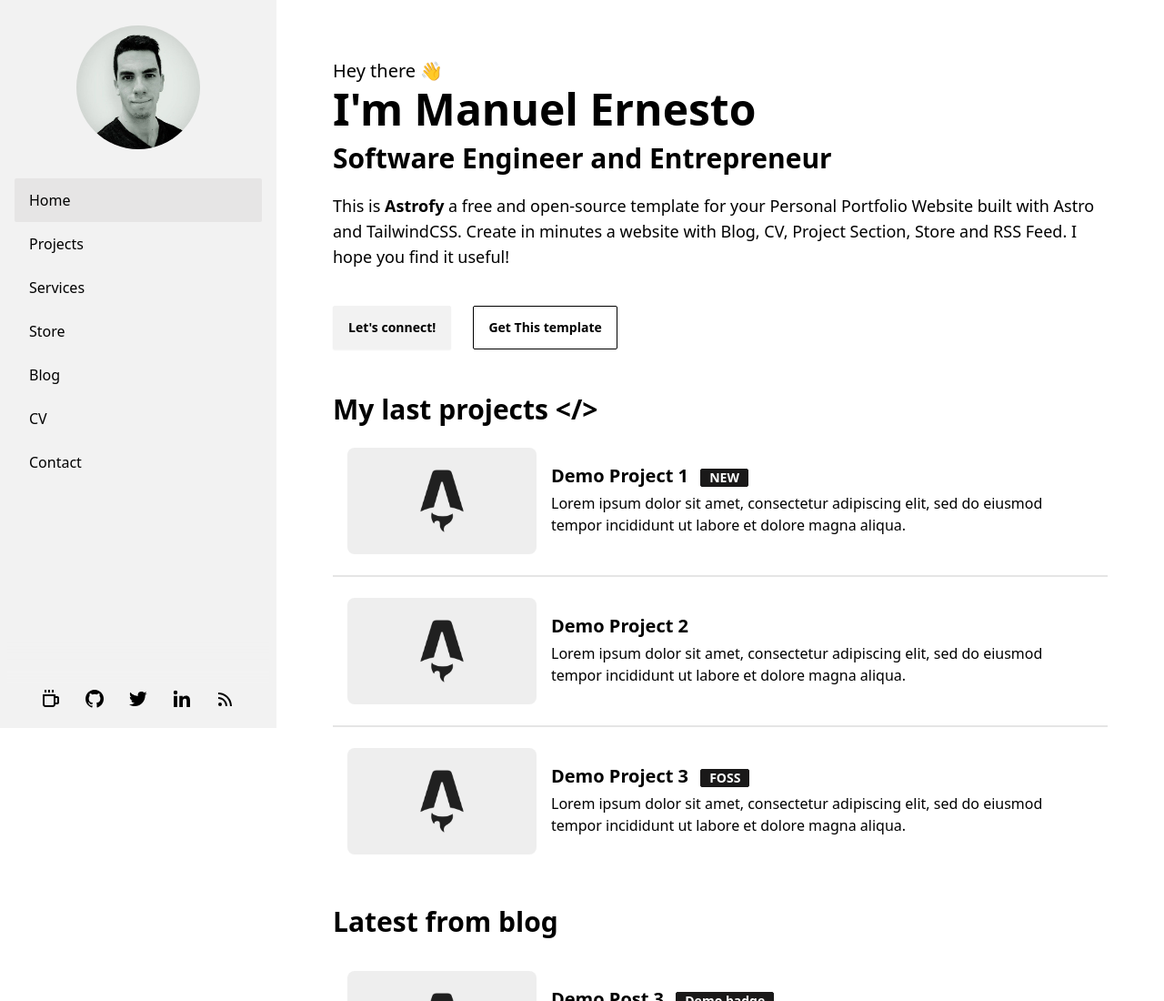
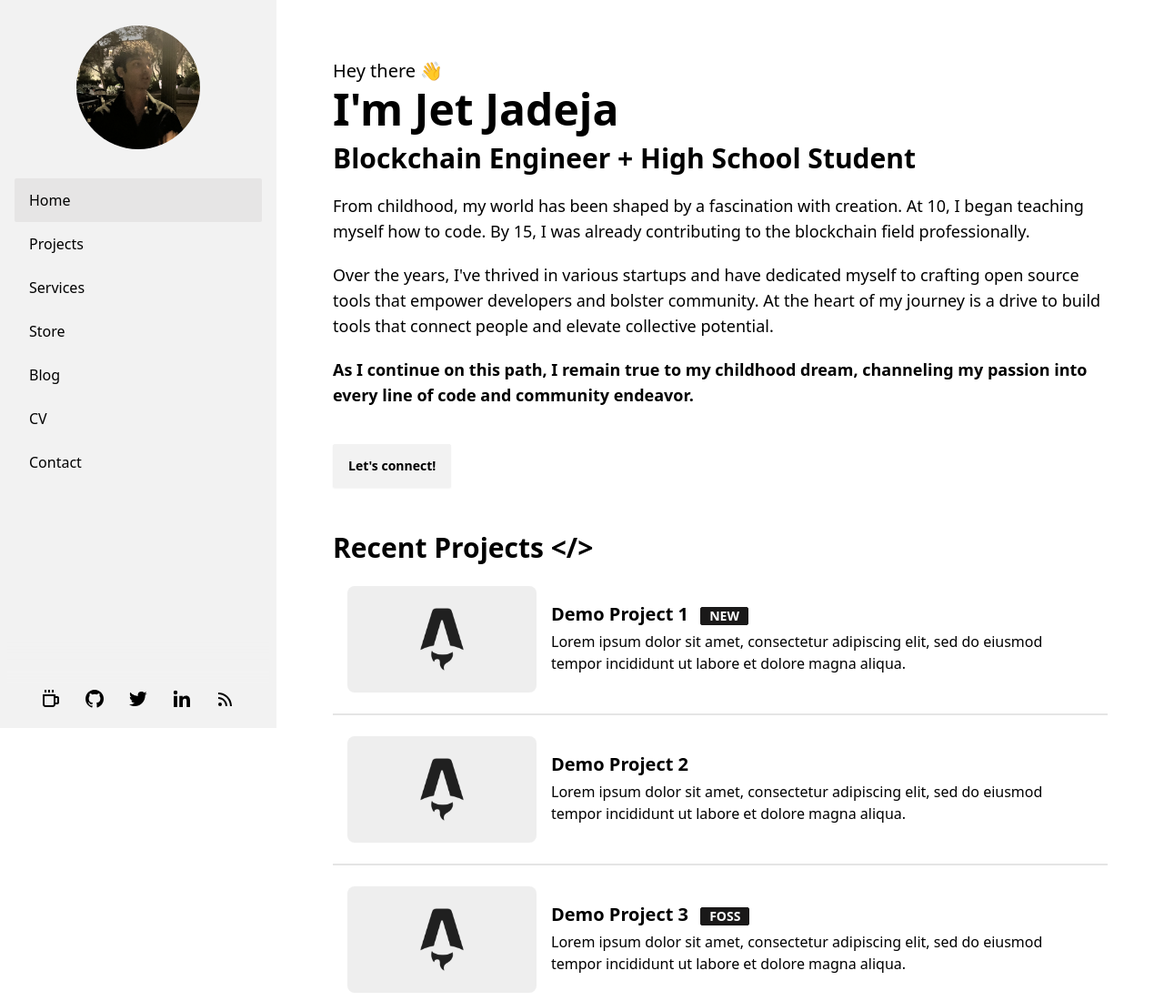
Before and after one commit to JetJadeja/personal-website, an Astro site: page / in a window 1280 px wide. Shown: the top 1100 px of the page at 91% size. Built offline with nearby package versions, Linux system fonts and the light colour scheme; Astro itself is replaced by a stand-in of ours.

Commit message:
Modify initial website

```diff
--- a/src/components/Footer.astro
+++ b/src/components/Footer.astro
@@ -7,7 +7,7 @@ const today = new Date();
     &copy; {today.getFullYear()} Manuel Ernesto
   </div>
   <div class="inline opacity-75">
-    Developed by <a href="https://manuelernestog.github.io" target="_blank" class="font-bold">Manuel Ernesto</a> using
+    Developed by <a href="https://jetjadeja.github.io" target="_blank" class="font-bold">Manuel Ernesto</a> using
     <!-- Thanks for using this template. You can keep this line to support my work :) -->
     <a href="https://astrofy-template.netlify.app/" target="_blank" class="font-bold">Astrofy Template ⚡️</a>
   </div>
--- a/src/components/SideBar.astro
+++ b/src/components/SideBar.astro
@@ -12,7 +12,7 @@ const { sideBarActiveItemID } = Astro.props;
       <a href="/">
         <div class="avatar transition ease-in-out hover:scale-[102%] block m-auto">
           <div class="w-[8.5rem]">
-            <Image class="mask mask-circle" format="webp" width={300} height={300} src="/profile.webp" alt="Profile image" />
+            <Image class="mask mask-circle" format="webp" width={300} height={300} src="/profile.png" alt="Profile image" />
           </div>
         </div>
       </a>
--- a/src/components/SideBarFooter.astro
+++ b/src/components/SideBarFooter.astro
@@ -5,7 +5,7 @@
 
 <div class="social-icons px-4 pb-5 pt-1 flex self-center justify-center sticky bottom-0 bg-base-200">
     <a
-        href="https://manuelernestog.github.io/support-my-work/"
+        href="https://jetjadeja.github.io/support-my-work/"
         target="_blank"
         class="mx-3"
         aria-label="Support my work"
@@ -24,7 +24,7 @@
             ></path></svg
         >
     </a>
-    <a href="https://github.com/manuelernestog" target="_blank" class="mx-3" aria-label="Github" title="Github">
+    <a href="https://github.com/jetjadeja" target="_blank" class="mx-3" aria-label="Github" title="Github">
         <svg
             xmlns="http://www.w3.org/2000/svg"
             width="24"
@@ -38,7 +38,7 @@
             ></path>
         </svg>
     </a>
-    <a href="https://twitter.com/manuelernestog" target="_blank" class="mx-3" aria-label="Twitter" title="Twitter">
+    <a href="https://twitter.com/jetjadeja" target="_blank" class="mx-3" aria-label="Twitter" title="Twitter">
         <svg
             xmlns="http://www.w3.org/2000/svg"
             width="24"
@@ -51,7 +51,7 @@
         </svg>
     </a>
     <a
-        href="https://www.linkedin.com/in/manuelernestogr"
+        href="https://www.linkedin.com/in/jetjadejar"
         target="_blank"
         class="mx-3"
         aria-label="Linkedin"
--- a/src/components/SideBarMenu.astro
+++ b/src/components/SideBarMenu.astro
@@ -13,7 +13,7 @@ const activeClass = "bg-base-300"; // For primary color replace with `active` cl
     <li>
         <a
             class="py-3 text-base"
-            href="mailto:contact.manuelernestog@gmail.com"
+            href="mailto:contact.jetjadeja@gmail.com"
             target="_blank"
             referrerpolicy="no-referrer-when-downgrade">Contact</a
         >
--- a/src/config.ts
+++ b/src/config.ts
@@ -1,7 +1,7 @@
 // Place any global data in this file.
 // You can import this data from anywhere in your site by using the `import` keyword.
 
-export const SITE_TITLE = 'Astrofy | Personal Portfolio Website Template';
-export const SITE_DESCRIPTION = 'Astrofy is a free and open-source template for your Personal Portfolio Website built with Astro and TailwindCSS. Create in minutes a website with Blog, CV, Project Section, Store and RSS Feed.';
-export const GENERATE_SLUG_FROM_TITLE = true
-export const TRANSITION_API = true
+export const SITE_TITLE = "Jet Jadeja";
+export const SITE_DESCRIPTION = "";
+export const GENERATE_SLUG_FROM_TITLE = true;
+export const TRANSITION_API = true;
--- a/src/pages/index.astro
+++ b/src/pages/index.astro
@@ -12,25 +12,34 @@ const last_posts = posts.slice(0, 3);
 <BaseLayout sideBarActiveItemID="home">
   <div class="pb-12 mt-5">
     <div class="text-xl py-1">Hey there 👋</div>
-    <div class="text-5xl font-bold">I'm Manuel Ernesto</div>
-    <div class="text-3xl py-3 font-bold">Software Engineer and Entrepreneur</div>
+    <div class="text-5xl font-bold">I'm Jet Jadeja</div>
+    <div class="text-3xl py-3 font-bold">Blockchain Engineer + High School Student</div>
     <div class="py-2">
+      <div class="mb-5">
       <text class="text-lg">
-        This is <b>Astrofy</b> a free and open-source template for your Personal Portfolio Website built with Astro and TailwindCSS.
-        Create in minutes a website with Blog, CV, Project Section, Store and RSS Feed. I hope you find
-        it useful!
+        From childhood, my world has been shaped by a fascination with creation. At 10, I began teaching myself how to code.
+        By 15, I was already contributing to the blockchain field professionally.
       </text>
     </div>
+    <div class="mb-5">
+      <text class="text-lg">
+        Over the years, I've thrived in various startups and have dedicated myself to crafting open source tools that empower developers
+        and bolster community. At the heart of my journey is a drive to build tools that connect people and elevate collective potential.
+      </text>
+    </div>
+    <div>
+      <text class="text-lg">
+        <b>As I continue on this path, I remain true to my childhood dream, channeling my passion into every line of code and community endeavor. </b>
+      </text>
+    </div>
+    </div>
     <div class="mt-8">
-      <a class="btn" href="https://twitter.com/manuelernestog" target="_blank"> Let's connect!</a>
-      <a href="https://github.com/manuelernestog/astrofy" target="_blank" class="btn btn-outline ml-5">
-        Get This template
-      </a>
+      <a class="btn" href="https://twitter.com/jetjadeja" target="_blank"> Let's connect!</a>
     </div>
   </div>
 
   <div>
-    <div class="text-3xl w-full font-bold mb-2">My last projects {"</>"}</div>
+    <div class="text-3xl w-full font-bold mb-2">Recent Projects {"</>"}</div>
   </div>
 
   <HorizontalCard
```
Also changed, not shown: .github/FUNDING.yml, README.md, pnpm-lock.yaml, public/profile.png (added).
